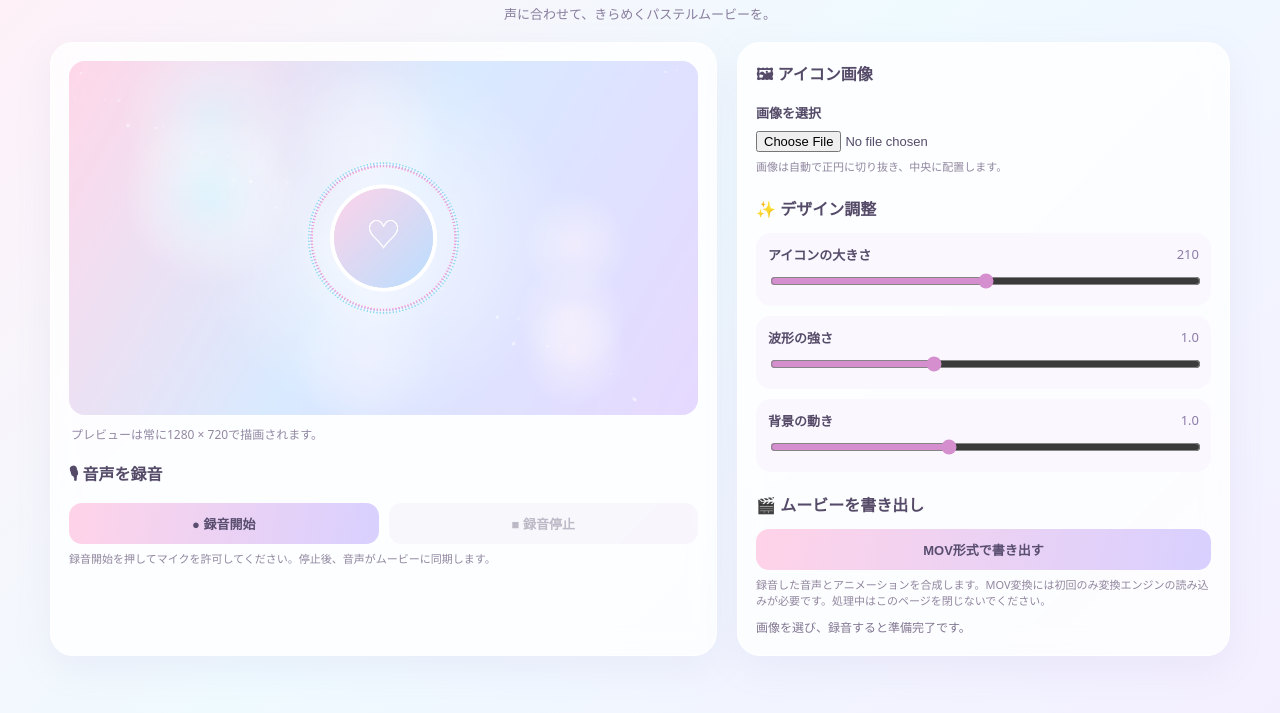
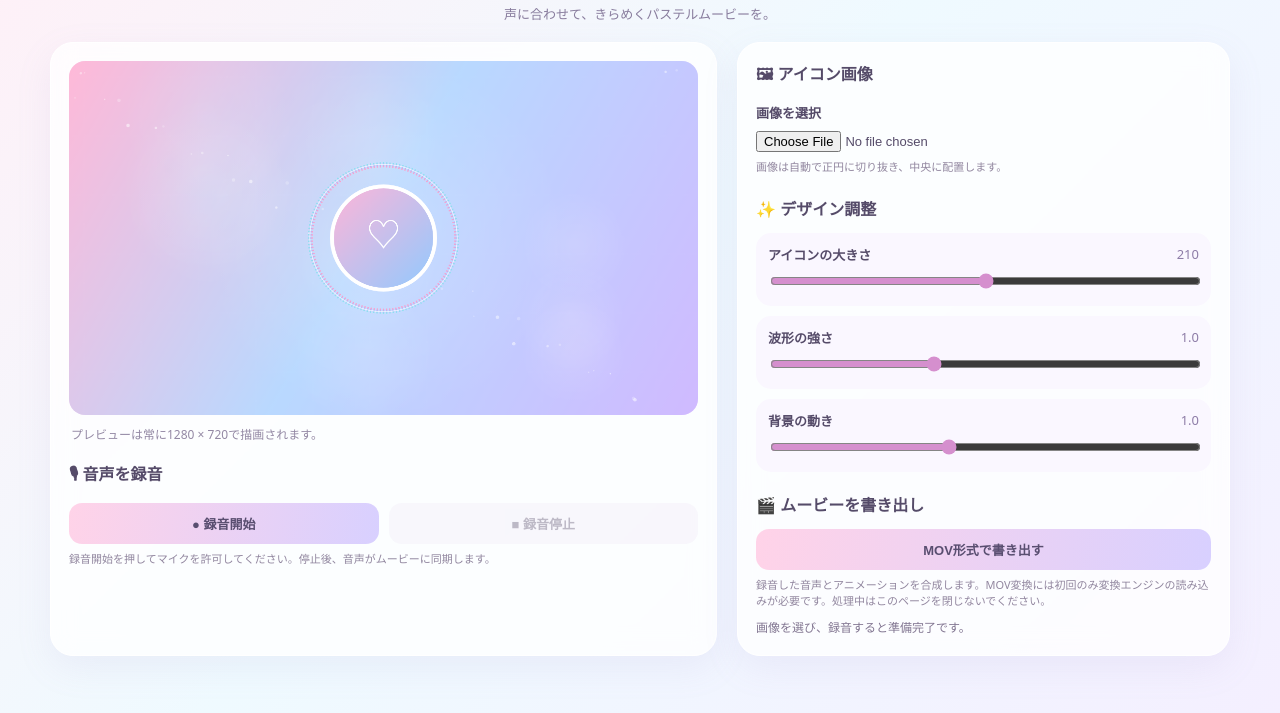
Before and after one commit to ebisan373-boop/-, a plain HTML site: page index.html in a window 1280 px wide. Shown: the part 81-794 px from the top of the page. Drawn offline with Linux system fonts and the light colour scheme; animation ran at ten frames a second.

Commit message:
Update index.html

```diff
--- a/index.html
+++ b/index.html
@@ -66,12 +66,12 @@ let previewStart=performance.now(),recording=false;
 const $=id=>document.getElementById(id);
 function roundedBackground(t){
  const w=1280,h=720;const g=ctx.createLinearGradient(0,0,w,h);
- g.addColorStop(0,'#ffd8e9');g.addColorStop(.48,'#d9eaff');g.addColorStop(1,'#e6d9ff');ctx.fillStyle=g;ctx.fillRect(0,0,w,h);
+ g.addColorStop(0,'#ffb9d8');g.addColorStop(.48,'#b9d9ff');g.addColorStop(1,'#d0baff');ctx.fillStyle=g;ctx.fillRect(0,0,w,h);
  for(let i=0;i<9;i++){
   const x=640+Math.sin(t*.00022*Number($('speed').value)+i*2.1)*430;
   const y=360+Math.cos(t*.00017*Number($('speed').value)+i*1.7)*245;
   const r=110+(i%3)*34,rg=ctx.createRadialGradient(x,y,0,x,y,r);
-  rg.addColorStop(0,['#fff5fb88','#f3f0ff88','#d9f8ff88'][i%3]);rg.addColorStop(1,'#ffffff00');ctx.fillStyle=rg;ctx.fillRect(x-r,y-r,r*2,r*2);
+  rg.addColorStop(0,['#fff5fb22','#f3f0ff22','#d9f8ff22'][i%3]);rg.addColorStop(1,'#ffffff00');ctx.fillStyle=rg;ctx.fillRect(x-r,y-r,r*2,r*2);
  }
  for(let i=0;i<38;i++){
   const x=(i*173+Math.sin(t*.0003+i)*32)%1280;const y=(i*97+t*.012*(.4+(i%4)*.2))%720;
@@ -81,7 +81,7 @@ function roundedBackground(t){
 }
 function draw(t=performance.now(),level=0){
  roundedBackground(t);const cx=640,cy=360,size=Number($('size').value),strength=Number($('wave').value);
- const halo=ctx.createRadialGradient(cx,cy,size*.35,cx,cy,size*1.8);halo.addColorStop(0,'#ffffff88');halo.addColorStop(1,'#ffffff00');ctx.fillStyle=halo;ctx.beginPath();ctx.arc(cx,cy,size*1.8,0,Math.PI*2);ctx.fill();
+ const halo=ctx.createRadialGradient(cx,cy,size*.35,cx,cy,size*1.8);halo.addColorStop(0,'#ffffff22');halo.addColorStop(1,'#ffffff00');ctx.fillStyle=halo;ctx.beginPath();ctx.arc(cx,cy,size*1.8,0,Math.PI*2);ctx.fill();
  const bars=144,base=size*.69,amp=level*strength;
  for(let i=0;i<bars;i++){
   const a=i/bars*Math.PI*2-Math.PI/2,wave=.5+.5*Math.sin(i*.37+t*.003),pulse=amp*(.35+wave*.95),len=8+pulse*105;
@@ -92,7 +92,7 @@ function draw(t=performance.now(),level=0){
  ctx.strokeStyle='#ffffffaa';ctx.lineWidth=2;ctx.beginPath();ctx.arc(cx,cy,base+5,0,Math.PI*2);ctx.stroke();
  ctx.save();ctx.beginPath();ctx.arc(cx,cy,size/2,0,Math.PI*2);ctx.clip();
  if(img){const scale=Math.max(size/img.width,size/img.height),w=img.width*scale,h=img.height*scale;ctx.drawImage(img,cx-w/2,cy-h/2,w,h)}
- else{const g=ctx.createLinearGradient(cx-size/2,cy-size/2,cx+size/2,cy+size/2);g.addColorStop(0,'#ffd3e8');g.addColorStop(1,'#b8dfff');ctx.fillStyle=g;ctx.fillRect(cx-size/2,cy-size/2,size,size);ctx.fillStyle='#fff';ctx.font='70px sans-serif';ctx.textAlign='center';ctx.textBaseline='middle';ctx.fillText('♡',cx,cy)}
+ else{const g=ctx.createLinearGradient(cx-size/2,cy-size/2,cx+size/2,cy+size/2);g.addColorStop(0,'#ffb5d8');g.addColorStop(1,'#91caff');ctx.fillStyle=g;ctx.fillRect(cx-size/2,cy-size/2,size,size);ctx.fillStyle='#fff';ctx.font='70px sans-serif';ctx.textAlign='center';ctx.textBaseline='middle';ctx.fillText('♡',cx,cy)}
  ctx.restore();ctx.strokeStyle='#fff';ctx.lineWidth=8;ctx.beginPath();ctx.arc(cx,cy,size/2,0,Math.PI*2);ctx.stroke();
 }
 function loop(t){let level=0;if(analyser&&recording){const data=new Uint8Array(analyser.frequencyBinCount);analyser.getByteFrequencyData(data);let sum=0;for(let i=0;i<data.length;i++)sum+=data[i];level=Math.min(1.8,(sum/data.length)/75)}draw(t,level);raf=requestAnimationFrame(loop)}
```
